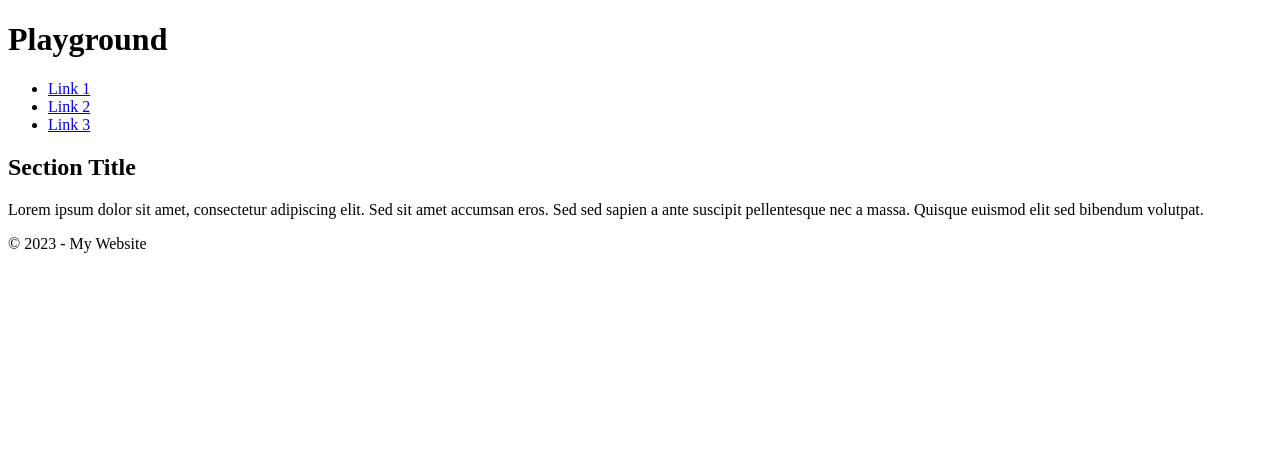
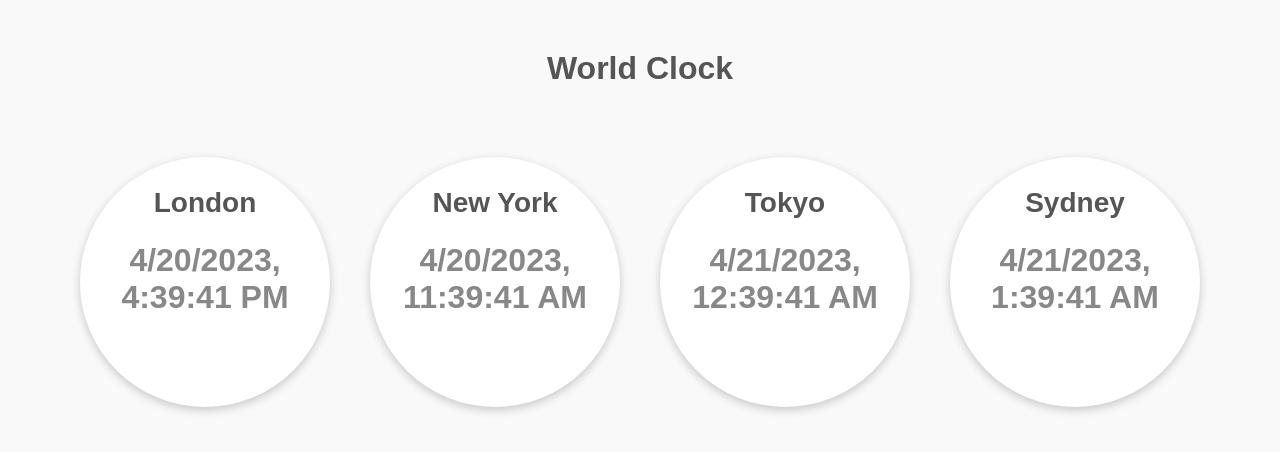
Before and after one commit to kashifaltaf/playground, a plain HTML site: page index.html in a window 1280 px wide. Drawn offline with Linux system fonts and the light colour scheme.

Commit message:
Adding world clock

```diff
--- a/index.html
+++ b/index.html
@@ -2,29 +2,89 @@
 <html lang="en">
 <head>
   <meta charset="UTF-8">
-  <title>Page Title</title>
+  <title>World Clock</title>
+  <style>
+    body {
+      background-color: #f9f9f9;
+      font-family: Arial, sans-serif;
+    }
+
+    h1 {
+      text-align: center;
+      margin-top: 50px;
+      color: #555;
+    }
+
+    #clock-widget {
+      display: flex;
+      justify-content: center;
+      align-items: center;
+      flex-wrap: wrap;
+      margin-top: 50px;
+    }
+
+    .clock {
+      text-align: center;
+      width: 250px;
+      height: 250px;
+      border-radius: 50%;
+      background-color: #fff;
+      box-shadow: 0px 3px 10px rgba(0, 0, 0, 0.2);
+      margin: 20px;
+    }
+
+    .clock h2 {
+      color: #555;
+      font-size: 28px;
+      margin-top: 30px;
+    }
+
+    .clock p {
+      color: #888;
+      font-size: 32px;
+      font-weight: bold;
+      margin-top: 15px;
+    }
+  </style>
+  <script>
+    function updateTime() {
+      var date = new Date();
+
+      var londonTime = date.toLocaleString('en-US', {timeZone: 'Europe/London'});
+      document.getElementById('london').innerHTML = londonTime;
+
+      var newyorkTime = date.toLocaleString('en-US', {timeZone: 'America/New_York'});
+      document.getElementById('new-york').innerHTML = newyorkTime;
+
+      var tokyoTime = date.toLocaleString('en-US', {timeZone: 'Asia/Tokyo'});
+      document.getElementById('tokyo').innerHTML = tokyoTime;
+
+      var sydneyTime = date.toLocaleString('en-US', {timeZone: 'Australia/Sydney'});
+      document.getElementById('sydney').innerHTML = sydneyTime;
+    }
+
+    setInterval(updateTime, 1000);
+  </script>
 </head>
 <body>
-  <header>
-    <h1>Playground</h1>
-    <nav>
-      <ul>
-        <li><a href="#">Link 1</a></li>
-        <li><a href="#">Link 2</a></li>
-        <li><a href="#">Link 3</a></li>
-      </ul>
-    </nav>
-  </header>
-
-  <main>
-    <section>
-      <h2>Section Title</h2>
-      <p>Lorem ipsum dolor sit amet, consectetur adipiscing elit. Sed sit amet accumsan eros. Sed sed sapien a ante suscipit pellentesque nec a massa. Quisque euismod elit sed bibendum volutpat. </p>
-    </section>
-  </main>
-
-  <footer>
-    <p>&copy; 2023 - My Website</p>
-  </footer>
+  <h1>World Clock</h1>
+  <div id="clock-widget">
+    <div class="clock">
+      <h2>London</h2>
+      <p id="london"></p>
+    </div>
+    <div class="clock">
+      <h2>New York</h2>
+      <p id="new-york"></p>
+    </div>
+    <div class="clock">
+      <h2>Tokyo</h2>
+      <p id="tokyo"></p>
+    </div>
+    <div class="clock">
+      <h2>Sydney</h2>
+      <p id="sydney"></p>
+    </div>
+  </div>
 </body>
 </html>
```
